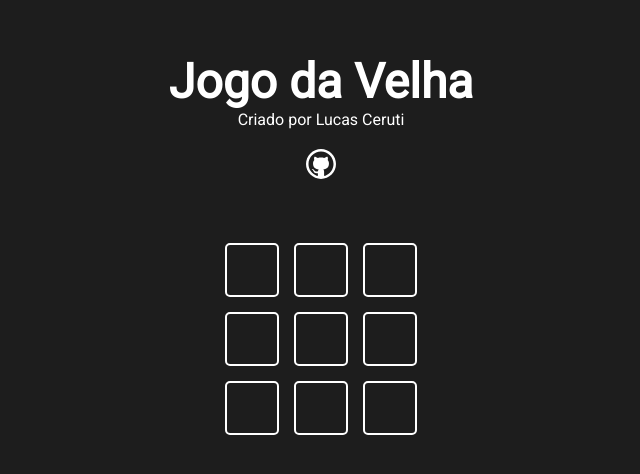
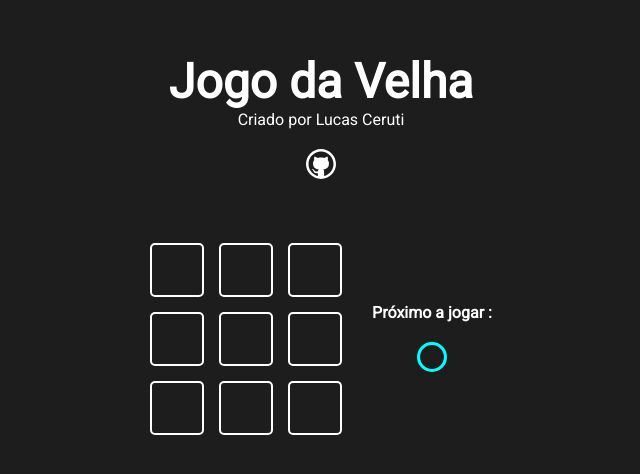
Before and after one commit to lucasceruti/react-jogo-da-velha, a Next.js app: page / in a window 1280 px wide. Shown: the part 176-650 px from the top of the page, without its empty margins (319-959 px from the left). Built offline with nearby package versions, Linux system fonts and the light colour scheme.

Commit message:
Criado Lógica do Game

```diff
--- a/src/components/game/Game.jsx
+++ b/src/components/game/Game.jsx
@@ -1,22 +1,45 @@
 import { useState } from 'react'
 import styles from './Game.module.css'
+import Icon from '../icon/Icon'
 
 import GameOption from '../gameOption/GameOption'
 function Game () {
     const [gameState, setGameState] = useState(Array(9).fill(0))
+    const [currentPlayer, setCurrentPlayer] = useState(1)
 
+    const handleClick = (pos) => {
+        if (gameState[pos] === 0) {
+            let newGameState = [...gameState]
+            newGameState[pos] = currentPlayer
+            setCurrentPlayer(currentPlayer * -1)
+            setGameState(newGameState)
+        }
+    }
     return (
+        <div className={styles.gameContent}>
             <div className={styles.game}>
                 {
                     gameState.map(( value, pos) =>
                     <GameOption
                         key={`game-option-pos-${pos}`}
                         status={value}
+                        onclick={() => handleClick(pos)}
                         />
                     )
                 }
 
             </div>
+
+            <div className={styles.gameInfo}>
+                <h4>Próximo a jogar :</h4>
+                {
+                    currentPlayer === 1 && <Icon iconName="circle" />
+                }
+                {
+                    currentPlayer === -1 && <Icon iconName="x" />
+                }
+            </div>
+        </div>
     )
 }
 
--- a/src/components/game/Game.module.css
+++ b/src/components/game/Game.module.css
@@ -3,3 +3,16 @@
     grid-template-columns: repeat(3,1fr);
     gap: 15px;
 }
+
+.gameContent {
+    display: flex;
+    gap: 30px;
+    align-items: center;
+}
+
+.gameInfo {
+    display: flex;
+    flex-direction: column;
+    align-items: center;
+    gap: 20px;
+}
--- a/src/components/gameOption/GameOption.jsx
+++ b/src/components/gameOption/GameOption.jsx
@@ -3,14 +3,14 @@
 
 const GameIcon = ( {iconName} ) => <Icon iconName={iconName} size="25px"/>
 
-function GameOption ( {status} ) {
+function GameOption ( {status, onclick} ) {
     return (
-        <div className={styles.gameOption}>
+        <div className={styles.gameOption} onClick={onclick}>
             {
                 status === 1 && <GameIcon iconName="circle" />
             }
             {
-                status === 11 && <GameIcon iconName="x" />
+                status === -1 && <GameIcon iconName="x" />
             }
 
 
```
Lines whose indentation alone changed are shown as unchanged.
